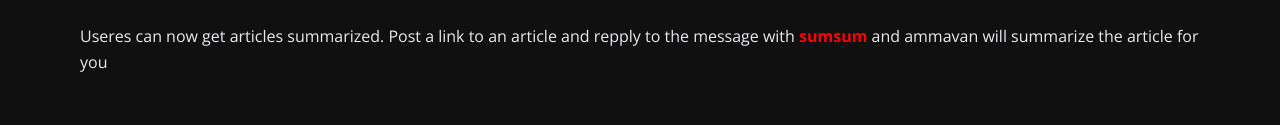
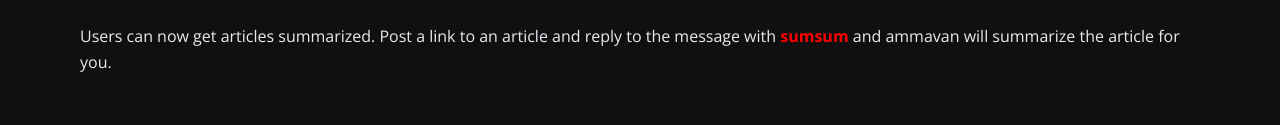
Before and after one commit to steveaugustine/ammavandotcom, a plain HTML site: page index.html in a window 1280 px wide. Shown: the part 3891-4016 px from the top of the page. Drawn offline with nearby package versions, Linux system fonts and the light colour scheme; a script that the page names is missing.

Commit message:
Update index.html

```diff
--- a/index.html
+++ b/index.html
@@ -292,7 +292,7 @@
 			<p style="padding-top: 10px;">In addition to all this the bot has a <span style="color: red; font-weight: bolder;">leveling system</span> that keeps track of how much users have used the <span style="color: #2332a4; font-weight: bolder;">ammavan</span> keyword and interacted with the bot</p>
                 <img src="level_image.png" alt="" width="700" style=" border-radius: 20px;">
 			<p style="padding-top: 10px;">People can use the summary feature <span style="color: red; font-weight: bolder;">atldr</span> to summarize large blocks of text. Whereas <span style="color: red; font-weight: bolder;">asum</span> can be used to summarize<p>
-				<p style="padding-top: 10px;">Useres can now get articles summarized. Post a link to an article and repply to the message with <span style="color: red; font-weight: bolder;">sumsum</span> and ammavan will summarize the article for you</p>
+				<p style="padding-top: 10px;">Users can now get articles summarized. Post a link to an article and reply to the message with <span style="color: red; font-weight: bolder;">sumsum</span> and ammavan will summarize the article for you.</p>
 
                 </div>
 
```
